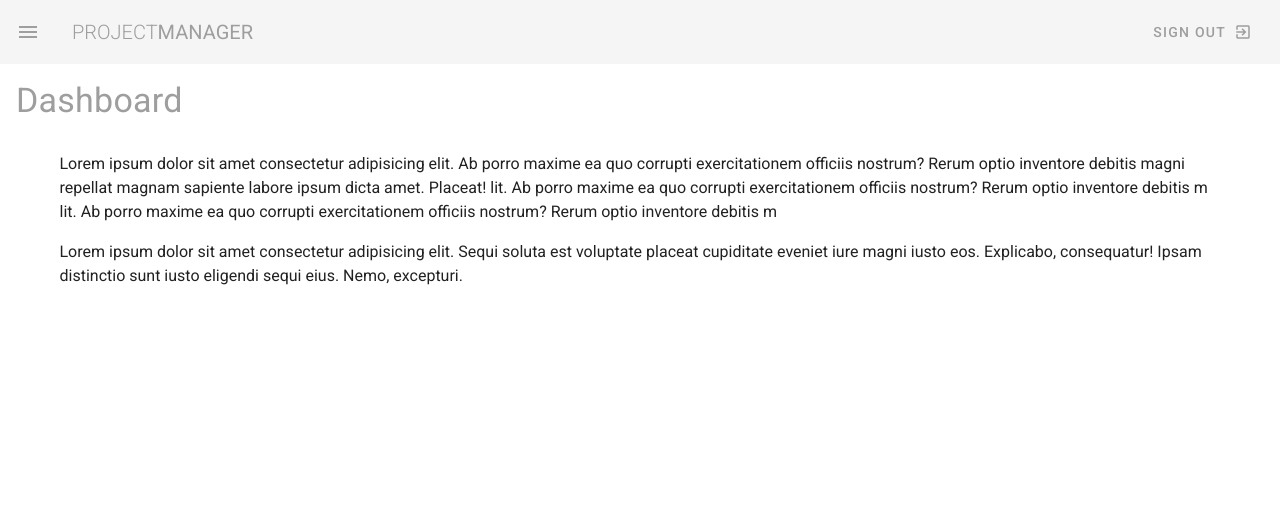
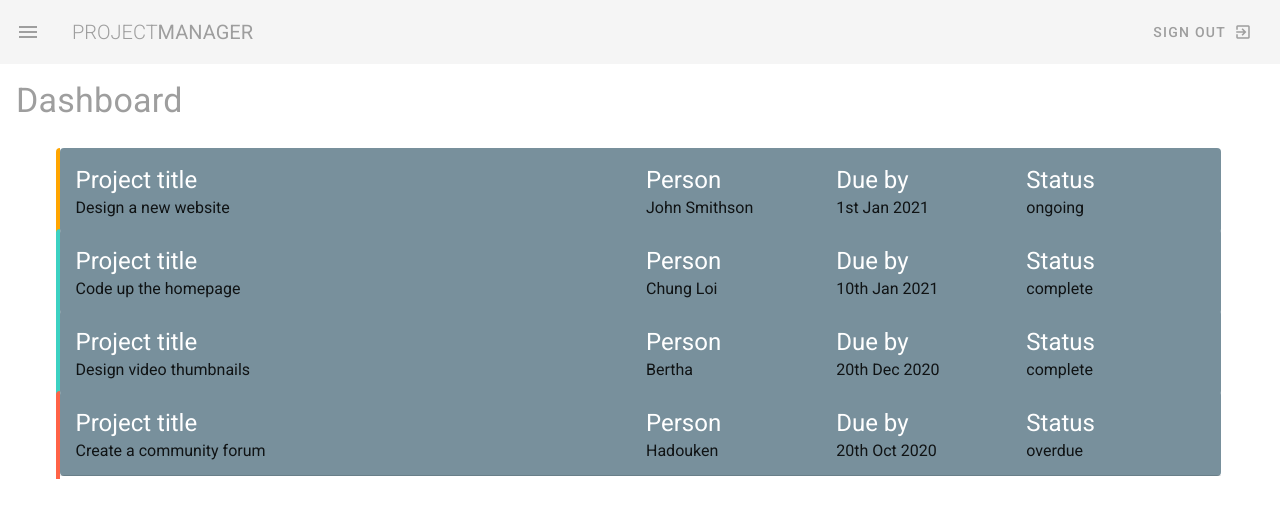
Before and after one commit to ovidiusf/project-manager, a Vue app: page / in a window 1280 px wide. Shown: the top 518 px of the page. Built offline with nearby package versions, Linux system fonts and the light colour scheme.

Commit message:
Add grid and some dummy data

```diff
--- a/src/views/Dashboard.vue
+++ b/src/views/Dashboard.vue
@@ -2,20 +2,32 @@
   <div class="home">
     <h1 class="text-h4 grey--text">Dashboard</h1>
     <v-container class="my-5">
-      <p>
-        Lorem ipsum dolor sit amet consectetur adipisicing elit. Ab porro maxime
-        ea quo corrupti exercitationem officiis nostrum? Rerum optio inventore
-        debitis magni repellat magnam sapiente labore ipsum dicta amet. Placeat!
-        lit. Ab porro maxime ea quo corrupti exercitationem officiis nostrum?
-        Rerum optio inventore debitis m lit. Ab porro maxime ea quo corrupti
-        exercitationem officiis nostrum? Rerum optio inventore debitis m
-      </p>
-      <p>
-        Lorem ipsum dolor sit amet consectetur adipisicing elit. Sequi soluta
-        est voluptate placeat cupiditate eveniet iure magni iusto eos.
-        Explicabo, consequatur! Ipsam distinctio sunt iusto eligendi sequi eius.
-        Nemo, excepturi.
-      </p>
+      <v-card
+        color="blue-grey lighten-1"
+        flat
+        v-for="project in projects"
+        :key="project.title"
+      >
+        <v-row :class="`pa-3 project ${project.status}`" wrap dense>
+          <v-col cols="12" md="6">
+            <div class="text-h5 white--text">Project title</div>
+            <div>{{ project.title }}</div>
+          </v-col>
+          <v-col cols="6" sm="4" md="2">
+            <div class="text-h5 white--text">Person</div>
+            <div>{{ project.person }}</div>
+          </v-col>
+          <v-col cols="6" sm="4" md="2">
+            <div class="text-h5 white--text">Due by</div>
+            <div>{{ project.due }}</div>
+          </v-col>
+          <v-col cols="6" sm="4" md="2">
+            <div class="text-h5 white--text">Status</div>
+            <div>{{ project.status }}</div>
+          </v-col>
+        </v-row>
+        <v-divider></v-divider>
+      </v-card>
     </v-container>
   </div>
 </template>
@@ -23,6 +35,56 @@
 <script>
 // @ is an alias to /src
 export default {
-  name: "Dashboard"
+  name: "Dashboard",
+  data() {
+    return {
+      projects: [
+        {
+          title: "Design a new website",
+          person: "John Smithson",
+          due: "1st Jan 2021",
+          status: "ongoing",
+          content:
+            "Lorem ipsum dolor sit amet consectetur adipisicing elit. Sunt consequuntur eos eligendi illum minima adipisci deleniti, dicta mollitia enim explicabo fugiat quidem ducimus praesentium voluptates porro molestias non sequi animi!"
+        },
+        {
+          title: "Code up the homepage",
+          person: "Chung Loi",
+          due: "10th Jan 2021",
+          status: "complete",
+          content:
+            "Lorem ipsum dolor sit amet consectetur adipisicing elit. Sunt consequuntur eos eligendi illum minima adipisci deleniti, dicta mollitia enim explicabo fugiat quidem ducimus praesentium voluptates porro molestias non sequi animi!"
+        },
+        {
+          title: "Design video thumbnails",
+          person: "Bertha",
+          due: "20th Dec 2020",
+          status: "complete",
+          content:
+            "Lorem ipsum dolor sit amet consectetur adipisicing elit. Sunt consequuntur eos eligendi illum minima adipisci deleniti, dicta mollitia enim explicabo fugiat quidem ducimus praesentium voluptates porro molestias non sequi animi!"
+        },
+        {
+          title: "Create a community forum",
+          person: "Hadouken",
+          due: "20th Oct 2020",
+          status: "overdue",
+          content:
+            "Lorem ipsum dolor sit amet consectetur adipisicing elit. Sunt consequuntur eos eligendi illum minima adipisci deleniti, dicta mollitia enim explicabo fugiat quidem ducimus praesentium voluptates porro molestias non sequi animi!"
+        }
+      ]
+    };
+  }
 };
 </script>
+
+<style>
+.project.complete {
+  border-left: 4px solid #3cd1c2;
+}
+.project.ongoing {
+  border-left: 4px solid orange;
+}
+.project.overdue {
+  border-left: 4px solid tomato;
+}
+</style>
```
Also changed, not shown: 1 other file (tests, documents, lock files or other folders).
